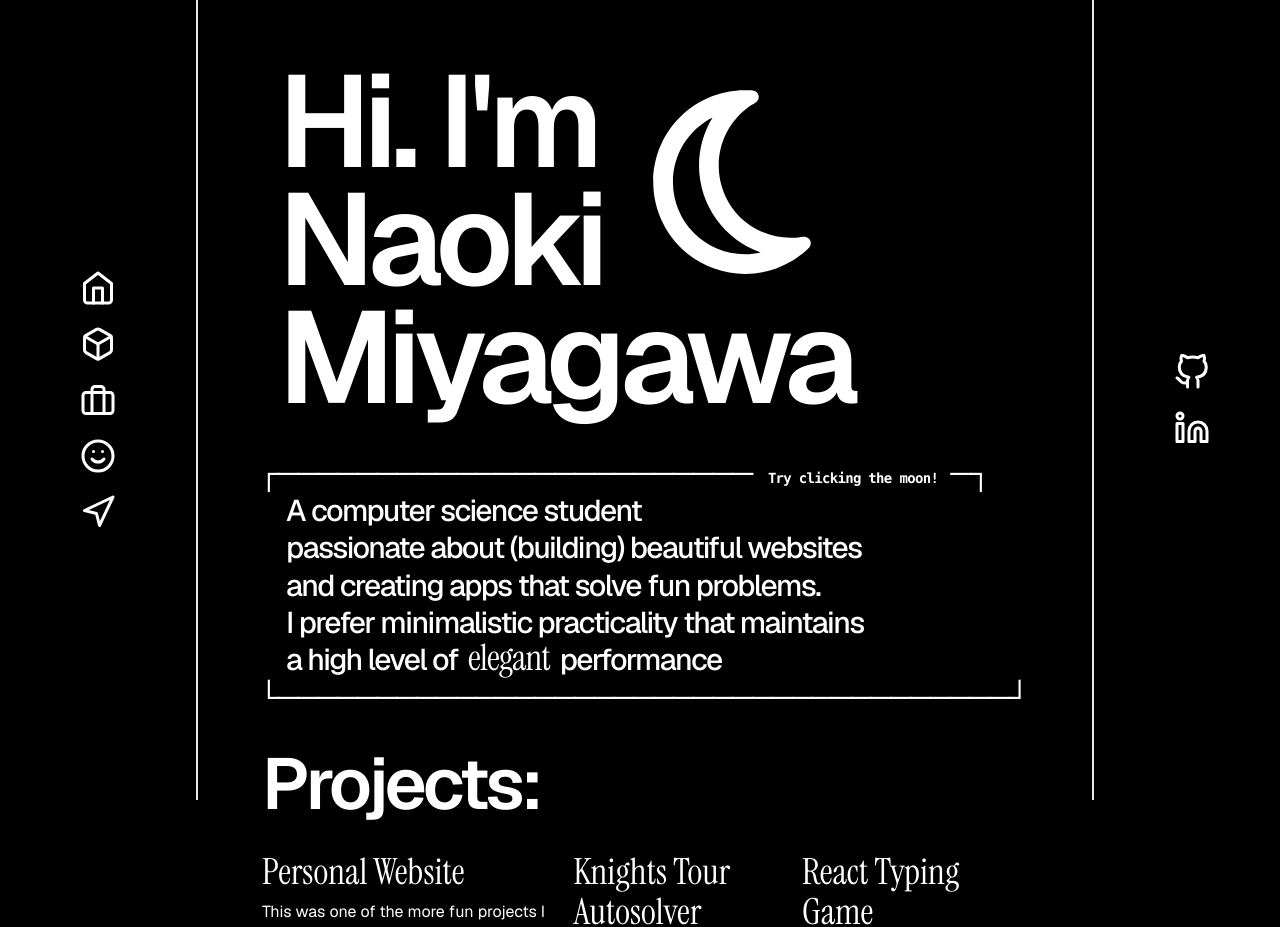
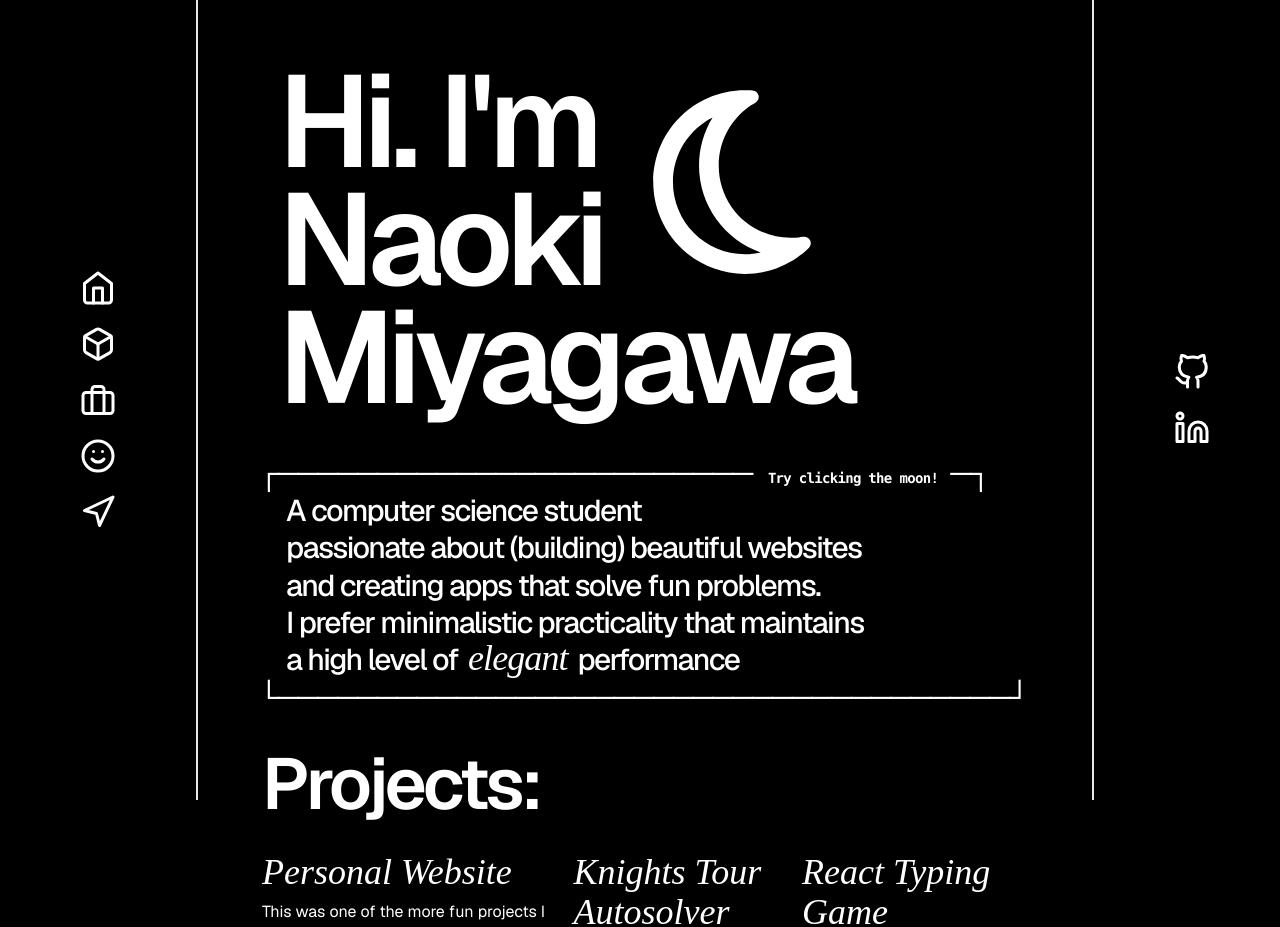
Before and after one commit to NaokiTM/portfolio-site, a Next.js app: page / in a window 1280 px wide. Shown: the top 927 px of the page. Built offline with nearby package versions, Linux system fonts and the light colour scheme.

Commit message:
linted and checked validitiy of types for build process

```diff
--- a/src/app/components/content/Hero.tsx
+++ b/src/app/components/content/Hero.tsx
@@ -1,5 +1,4 @@
 import React from 'react'
-import { instrumentserifitalic } from '../../layout';
 import DarkModeButton from '../../components/common/DarkModeButton';
 import MoonOrSun from '../common/MoonOrSun';
 
@@ -10,7 +9,7 @@ export default function Hero() {
       <div className={`leading-none tracking-tighter enormous-text font-semibold ml-4 -mt-2`}>
         <div className='flex flex-row'>
           <div>
-            <div className='lg:-mb-3'>Hi. I'm</div>
+            <div className='lg:-mb-3'>Hi. I&apos;m</div>
             <div className='lg:-mb-3'>Naoki</div>
           </div>
           <div className='inline-flex ml-2'>
@@ -29,7 +28,7 @@ export default function Hero() {
           </div>
           <div className='pl-7'>
             <div className='-mb-1'>I prefer minimalistic practicality that maintains</div>
-              <div>a high level of <div className={`${instrumentserifitalic.className} inline-flex tracking-tight font-semibold text-4xl pl-1 pr-1`}>elegant</div> performance</div>
+              <div>a high level of <div className={`instrument-serif-italic inline-flex tracking-tight font-semibold text-4xl pl-1 pr-1`}>elegant</div> performance</div>
           </div>
           <div>└─────────────────────────────────────┘</div>
       </div>
--- a/src/app/components/content/Interests.tsx
+++ b/src/app/components/content/Interests.tsx
@@ -1,5 +1,4 @@
 import React from 'react'
-import { instrumentserifitalic } from '@/app/layout'
 
 export default function Interests() {
   return (
@@ -7,19 +6,19 @@ export default function Interests() {
       <div className={`leading-none tracking-tighter font-semibold text-7xl pb-8`}>Interests:</div>
 
       <div className='flex mb-12'>
-          <div className={`text-lg`}><div className={`${instrumentserifitalic.className} text-gitOrange text-4xl inline-flex`}>Guitar...</div>I have been playing guitar since I was quite young, and have still not grown old of it. I have achived Rockschool <b className='text-gitOrange'>grade 3 in electric guitar and grade 5 in acoustic.</b> I mainly enjoy metal music and electric guitar, but I can play some songs on acoustic too when needed.</div>
+          <div className={`text-lg`}><div className={`instrument-serif-italic text-gitOrange text-4xl inline-flex`}>Guitar...</div>I have been playing guitar since I was quite young, and have still not grown old of it. I have achived Rockschool <b className='text-gitOrange'>grade 3 in electric guitar and grade 5 in acoustic.</b> I mainly enjoy metal music and electric guitar, but I can play some songs on acoustic too when needed.</div>
       </div>
 
       <div className='flex mb-12'>
-          <div className={`text-lg`}><div className={`${instrumentserifitalic.className} text-javaOrange text-4xl inline-flex`}>Fitness...</div>Weightlifting has become somewhat of a habit for me, and I have been <b className='text-javaOrange'>going consistently to the gym for around a year.</b> I am motivated by any progress I see, and keeping my diet clean day after day provides a sense of accomplishment that I live by.</div>
+          <div className={`text-lg`}><div className={`instrument-serif-italic text-javaOrange text-4xl inline-flex`}>Fitness...</div>Weightlifting has become somewhat of a habit for me, and I have been <b className='text-javaOrange'>going consistently to the gym for around a year.</b> I am motivated by any progress I see, and keeping my diet clean day after day provides a sense of accomplishment that I live by.</div>
       </div>
 
       <div className='flex mb-12'>
-          <div className={`text-lg`}><div className={`${instrumentserifitalic.className} text-green-600 text-4xl inline-flex`}>Hiking...</div>I have done most of my hiking as <b className='text-green-600'>part of my scout group,</b> which then led me to do the <b className='text-green-600'>Ten Tors challenge 3 times,</b> where teams of 6 hike across dartmoor at various distances in 2 days unaided. I have completed <b className='text-green-600'>35 and 45 miles,</b> and have <b className='text-green-600'>attempted 55 miles.</b> This event is what has <b className='text-green-600'>taught me most about teamwork,</b> where we would each have responsibilities such as <b className='text-green-600'>navigation and setting up camp throughout the day,</b> but also <b className='text-green-600'>responsibility for ourselves</b> by keeping hydrated and coming prepared for the ever-changing hostile weather patterns.</div>
+          <div className={`text-lg`}><div className={`instrument-serif-italic text-green-600 text-4xl inline-flex`}>Hiking...</div>I have done most of my hiking as <b className='text-green-600'>part of my scout group,</b> which then led me to do the <b className='text-green-600'>Ten Tors challenge 3 times,</b> where teams of 6 hike across dartmoor at various distances in 2 days unaided. I have completed <b className='text-green-600'>35 and 45 miles,</b> and have <b className='text-green-600'>attempted 55 miles.</b> This event is what has <b className='text-green-600'>taught me most about teamwork,</b> where we would each have responsibilities such as <b className='text-green-600'>navigation and setting up camp throughout the day,</b> but also <b className='text-green-600'>responsibility for ourselves</b> by keeping hydrated and coming prepared for the ever-changing hostile weather patterns.</div>
       </div>
 
       <div className='flex mb-12'>
-          <div className={`text-lg`}><div className={`${instrumentserifitalic.className} text-javaBlue text-4xl inline-flex`}>Fashion...</div>I believe outer appearance is a good indicator of internal state, so for me keeping polished is important, and <b className='text-javaBlue'>helps me to work better when I feel more confident.</b> However managing student loans also means I have less options when it comes to clothing, so I often have to be creative and <b className='text-javaBlue'>improvise with what I have available to put together something good.</b></div>
+          <div className={`text-lg`}><div className={`instrument-serif-italic text-javaBlue text-4xl inline-flex`}>Fashion...</div>I believe outer appearance is a good indicator of internal state, so for me keeping polished is important, and <b className='text-javaBlue'>helps me to work better when I feel more confident.</b> However managing student loans also means I have less options when it comes to clothing, so I often have to be creative and <b className='text-javaBlue'>improvise with what I have available to put together something good.</b></div>
       </div>
     </div>
   )
--- a/src/app/components/content/Projects.tsx
+++ b/src/app/components/content/Projects.tsx
@@ -1,5 +1,4 @@
 import React from 'react'
-import { instrumentserifitalic } from '@/app/layout'
 
 export default function Projects() {
   return (
@@ -7,18 +6,18 @@ export default function Projects() {
         <div className={`leading-none tracking-tighter font-semibold text-7xl pb-8`}>Projects:</div>
         <div className='flex flex-row align-top space-x-4'>
           <div className='flex flex-col'>
-            <div className={`${instrumentserifitalic.className} text-4xl mb-2`}>Personal Website</div>
+            <div className={`instrument-serif-italic text-4xl mb-2`}>Personal Website</div>
             <p>This was one of the more fun projects I got to build, since I get to build a site that has layouts, typography, and features that I personally like. This project was a way for me to get hands on experience with contexts and refs, both needed for the theme selector and scroll-to-component features. The positioning of the sticky sidebar was something that took trial and error, but taught me more about how different utility classes in tailwind work together or against each other. </p>
           </div>
 
           <div className='flex flex-col'>
-            <div className={`${instrumentserifitalic.className} text-4xl mb-2`}>Knights Tour Autosolver</div>
+            <div className={`instrument-serif-italic text-4xl mb-2`}>Knights Tour Autosolver</div>
             <p>An implementation of the Knights Tour puzzle, which I solve by using warnsdorffs rule (basically finds the move that has the smallest number of moves from it on the board). This rule was implemented by using nested loops to loop through each of the possible movesets, and iterating through the number of moves possible from that square.</p>
           </div>
 
           <div className='flex flex-col'>
-            <div className={`${instrumentserifitalic.className} text-4xl mb-2`}>React Typing Game</div>
-            <p className='mb-8'>The project is inspired by monkeytype, which is different to other typing tests, in that the test doesn't take place in a input field, but rather through splitting the words into an array of letters, and moving the caret from one letter to another. This is more visually appealing, and allows for individual letter highlighting to indicate the state of correctness for each letter.</p>
+            <div className={`instrument-serif-italic text-4xl mb-2`}>React Typing Game</div>
+            <p className='mb-8'>The project is inspired by monkeytype, which is different to other typing tests, in that the test doesn&apos;t take place in a input field, but rather through splitting the words into an array of letters, and moving the caret from one letter to another. This is more visually appealing, and allows for individual letter highlighting to indicate the state of correctness for each letter.</p>
           </div>
         </div>
 
--- a/src/app/contexts/ThemeContext.tsx
+++ b/src/app/contexts/ThemeContext.tsx
@@ -1,7 +1,13 @@
 'use client'
 import React, { createContext, useContext, useState } from 'react';
 
-const ThemeContext = createContext<any>(undefined);
+interface ThemeContextType {
+  isDarkMode: boolean;
+  toggleDarkMode: () => void;
+  animate: boolean;
+}
+
+const ThemeContext = createContext<ThemeContextType | undefined>(undefined);
 
 export default function ThemeWrapper({children, }: Readonly<{ children: React.ReactNode; }>) {
   const [isDarkMode, setIsDarkMode] = useState(true);
@@ -27,4 +33,10 @@ export default function ThemeWrapper({children, }: Readonly<{ children: React.Re
   )
 }
 
-export const useTheme = () => useContext(ThemeContext);
+export const useTheme = () => {
+  const context = useContext(ThemeContext);
+  if (!context) {
+    throw new Error("useTheme must be used within a ThemeWrapper");
+  }
+  return context;
+};
--- a/src/app/globals.css
+++ b/src/app/globals.css
@@ -1,6 +1,14 @@
 @tailwind base;
 @tailwind components;
 @tailwind utilities;
+
+@import url('https://fonts.googleapis.com/css2?family=Instrument+Serif:ital@1&display=swap');
+
+.instrument-serif-italic {
+  font-family: 'Instrument Serif', serif;
+  font-style: italic;
+  font-weight: 400;
+}
 
 .enormous-text {
   font-size: 130px;
--- a/src/app/layout.tsx
+++ b/src/app/layout.tsx
@@ -1,13 +1,6 @@
-import { Instrument_Serif } from 'next/font/google';
 import { GeistSans } from 'geist/font/sans';
 import "./globals.css";
 import ThemeContext from "./contexts/ThemeContext";
-
-const instrumentserifitalic = Instrument_Serif({
-  subsets: ["latin"],
-  weight: "400",
-  style: "italic",
-});
 
 export default function RootLayout({
   children,
@@ -24,5 +17,3 @@ export default function RootLayout({
     </html>
   );
 }
-
-export { instrumentserifitalic }
```
Also changed, not shown: src/app/components/content/Skillset.tsx (+4 -7 lines).
